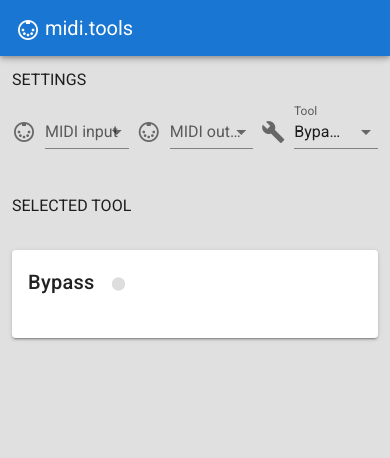
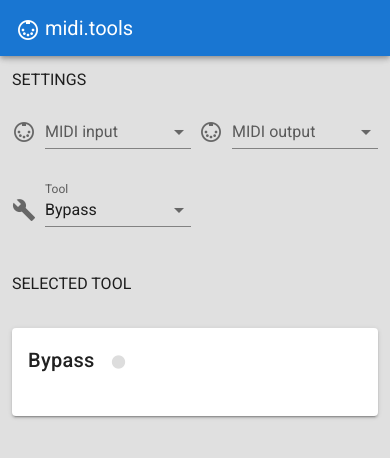
Before and after one commit to jforsten/midi-tools, a Vue app: page / in a window 390 px wide. Shown: the top 458 px of the page. Built offline with nearby package versions, Linux system fonts and the light colour scheme.

Commit message:
Responsive view fixes

```diff
--- a/src/components/Container.vue
+++ b/src/components/Container.vue
@@ -6,7 +6,7 @@
       </v-col>
     </v-row>
     <v-row dense>
-      <v-col cols="4">
+      <v-col cols="6" sm="4">
         <v-select
           label="MIDI input"
           v-model="selectedInput"
@@ -16,7 +16,7 @@
           prepend-icon="mdi-midi-port"
         />
       </v-col>
-      <v-col cols="4">
+      <v-col cols="6" sm="4">
         <v-select
           label="MIDI output"
           v-model="selectedOutput"
@@ -26,7 +26,7 @@
           prepend-icon="mdi-midi-port"
         />
       </v-col>
-      <v-col cols="4">
+      <v-col cols="6" sm="4">
         <v-select
           label="Tool"
           v-model="selectedToolView"
@@ -68,10 +68,10 @@
     output: null,
     toolList: [
       { name: 'Bypass', component: 'Bypass' },
-      { name: 'Aftertouch Converter', component: 'PolyAftertouch' },
-      { name: 'Channel changer', component: 'ChannelChange' },
-      { name: 'Tremolo', component: 'Tremolo' },
-       { name: 'Compressor / Limitter', component: 'Compressor' },
+      { name: 'Aftertouch', component: 'PolyAftertouch' },
+      { name: 'Channel', component: 'ChannelChange' },
+     // { name: 'Tremolo', component: 'Tremolo' },
+       { name: 'Compressor', component: 'Compressor' },
     ],
     toolView: 'Bypass',
   }),
--- a/src/components/midimodules/ChannelChange.vue
+++ b/src/components/midimodules/ChannelChange.vue
@@ -7,8 +7,7 @@
       </v-card-title>
       <v-container>
         <v-row class="pt-7 justify-center">
-
-          <v-col cols="4">
+          <v-col cols="12" sm="4">
             <v-slider v-model="from" min="1" max="16" thumb-label="always">
               <template v-slot:prepend>
                 <v-icon @click="decrementFrom">
@@ -23,13 +22,17 @@
             </v-slider>
           </v-col>
 
-          <v-col cols="auto" class="mx-8 px-8">
-            <v-icon>
-              mdi-shuffle-variant
-            </v-icon>
+          <v-col cols="12" sm="3">
+            <v-row class="justify-center">
+              <v-col cols="1">
+                <v-icon>
+                  mdi-shuffle-variant
+                </v-icon>
+              </v-col>
+            </v-row>
           </v-col>
 
-          <v-col cols="4">
+          <v-col cols="12" sm="4">
             <v-slider v-model="to" min="1" max="16" thumb-label="always">
               <template v-slot:prepend>
                 <v-icon @click="decrementTo">
@@ -43,7 +46,6 @@
               </template>
             </v-slider>
           </v-col>
-
         </v-row>
       </v-container>
     </v-card>
--- a/src/components/midimodules/Compressor.vue
+++ b/src/components/midimodules/Compressor.vue
@@ -7,17 +7,18 @@
       </v-card-title>
       <v-container>
         <v-row>
-          <v-col cols="4">
-            <v-card color="grey lighten-2">
-              <!-- <v-sparkline height="250" :value="values" line-width="3" /> -->
+          <v-col cols="12" sm="4">
+            <v-card color="grey lighten-2 mb-8">
               <LineChart :labels="labels" :values="values" />
             </v-card>
           </v-col>
-          <v-col cols="6">
+          <v-col cols="12" sm="8">
             <v-row>
+              <v-col cols="3">
+                Gain
+              </v-col>
               <v-col>
                 <v-slider
-                  label="Gain"
                   thumb-label="always"
                   v-model="gain"
                   min="-127"
@@ -26,9 +27,11 @@
               </v-col>
             </v-row>
             <v-row>
+              <v-col cols="3">
+                Scale
+              </v-col>
               <v-col>
                 <v-slider
-                  label="Scale"
                   thumb-label="always"
                   v-model="scale"
                   min="-5"
@@ -38,9 +41,11 @@
               </v-col>
             </v-row>
             <v-row>
+              <v-col cols="3">
+                Threshold
+              </v-col>
               <v-col>
                 <v-slider
-                  label="Threshold"
                   thumb-label="always"
                   v-model="threshold"
                   min="0"
@@ -72,18 +77,15 @@
   components: { LineChart },
 
   data: () => ({
-
     gain: 0,
     scale: 1,
     threshold: 0,
 
     labels: Array.from(Array(128).keys()),
     values: [],
-
   }),
 
   methods: {
-
     process(data) {
       if (MidiMessage.is(data, MidiMessage.Channel.NOTE_ON)) {
         data[2] = this.values[data[2]]
@@ -112,7 +114,6 @@
       this.scale = 1
       this.threshold = 0
     },
-
   },
 
   mounted() {
@@ -121,15 +122,14 @@
 
   watch: {
     gain: function() {
-        this.calcValues()
+      this.calcValues()
     },
     scale: function() {
-        this.calcValues()
+      this.calcValues()
     },
     threshold: function() {
-        this.calcValues()
+      this.calcValues()
     },
   },
-
 }
 </script>
```
Also changed, not shown: jsconfig.json (added, +26 -0 lines).
